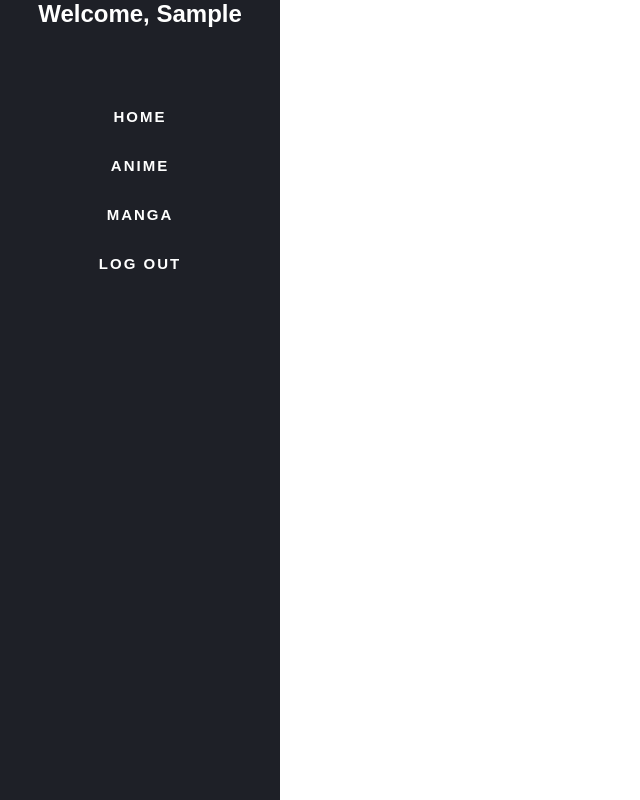
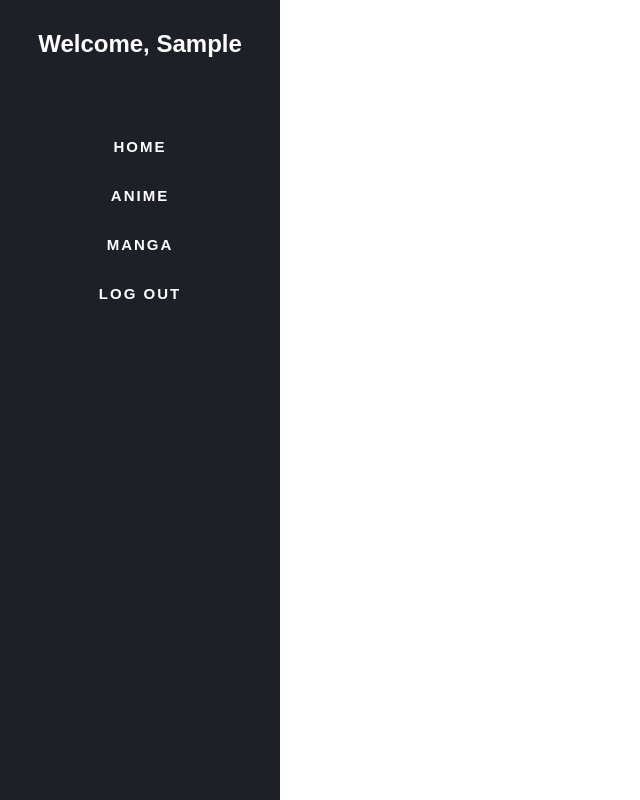
Before and after one commit to foobar-undefined/AOTW, a React (Create React App) app: page / in a window 1280 px wide. Both pictures are taken after typing "Sample", "Sample123" into the empty fields and a click on the button "Log in". Shown: the whole page, without its empty margins (0-640 px from the left). Built offline with nearby package versions, Linux system fonts and the light colour scheme.

Commit message:
nav bar styling updated so welcome message displays

```diff
--- a/src/pages/App/App.css
+++ b/src/pages/App/App.css
@@ -1,4 +1,3 @@
-
 * {
 	margin: 0;
 	padding: 0;
@@ -25,6 +24,10 @@
   }
 }
 
+.sidenav h1{
+  margin-top: 30px;
+}
+
 .routes-container{
   margin-left: 280px;
 }
```
